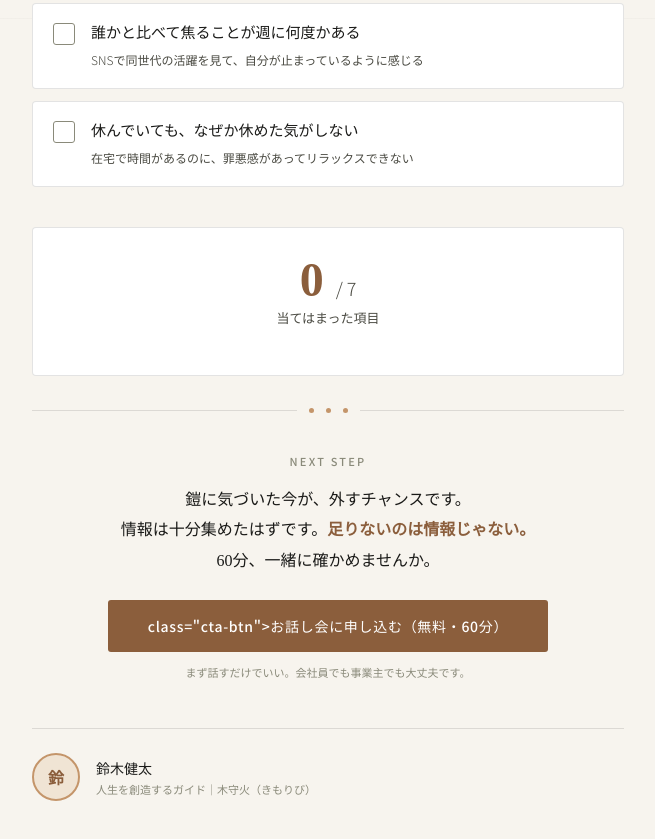
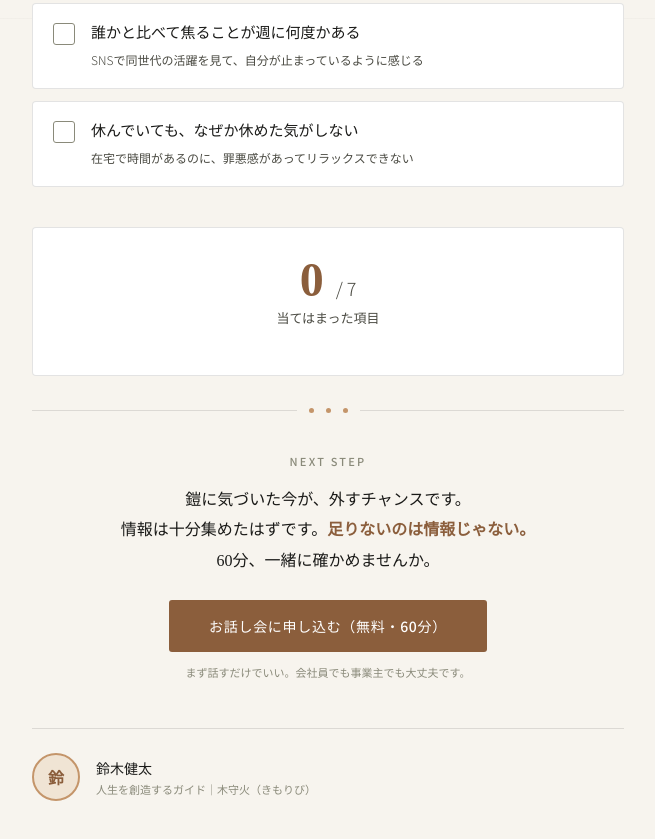
Before and after one commit to kentas0204-maker/checklist, a plain HTML site: page index.html in a window 1280 px wide. Shown: the part 753-1592 px from the top of the page, without its empty margins (312-967 px from the left). Drawn offline with Linux system fonts and the light colour scheme.

Commit message:
Update index.html

```diff
--- a/index.html
+++ b/index.html
@@ -470,7 +470,7 @@
       情報は十分集めたはずです。<strong>足りないのは情報じゃない。</strong><br>
       60分、一緒に確かめませんか。
     </p>
-    <a href="https://forms.gle/hUW8YLFKYVqGUzfb6" class="cta-btn"> class="cta-btn">お話し会に申し込む（無料・60分）</a>
+    <a href="https://forms.gle/hUW8YLFKYVqGUzfb6" class="cta-btn">お話し会に申し込む（無料・60分）</a>
     <p class="cta-note">まず話すだけでいい。会社員でも事業主でも大丈夫です。</p>
   </div>
 
```
